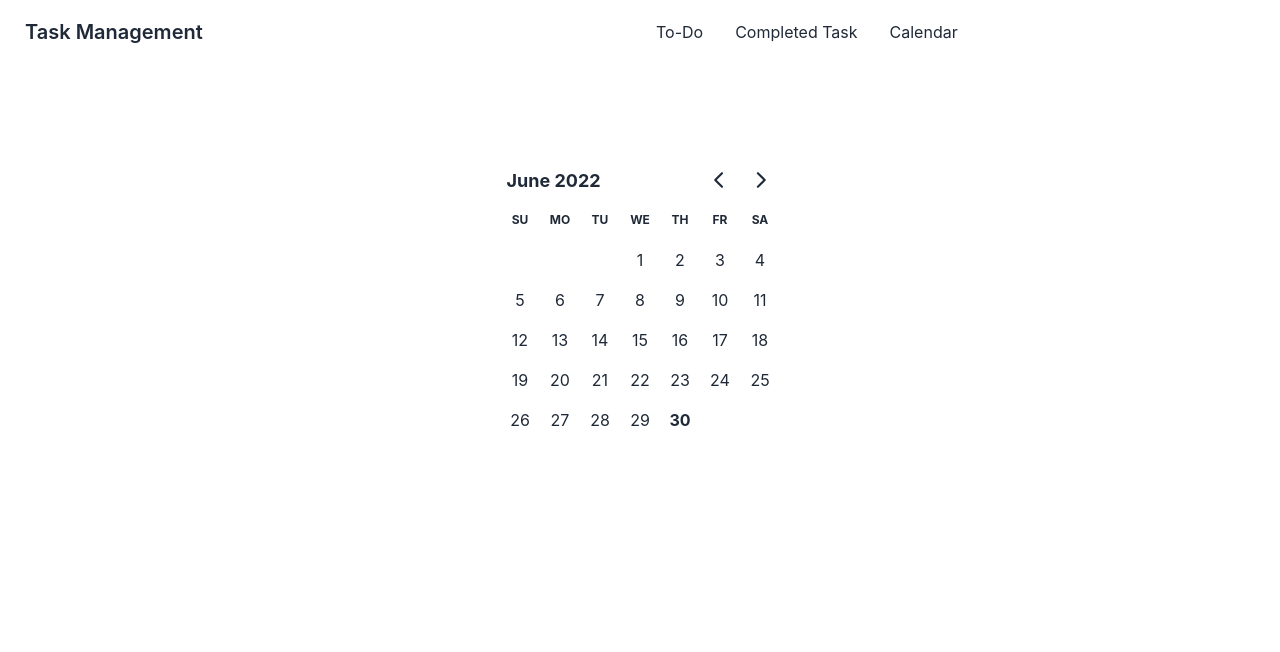
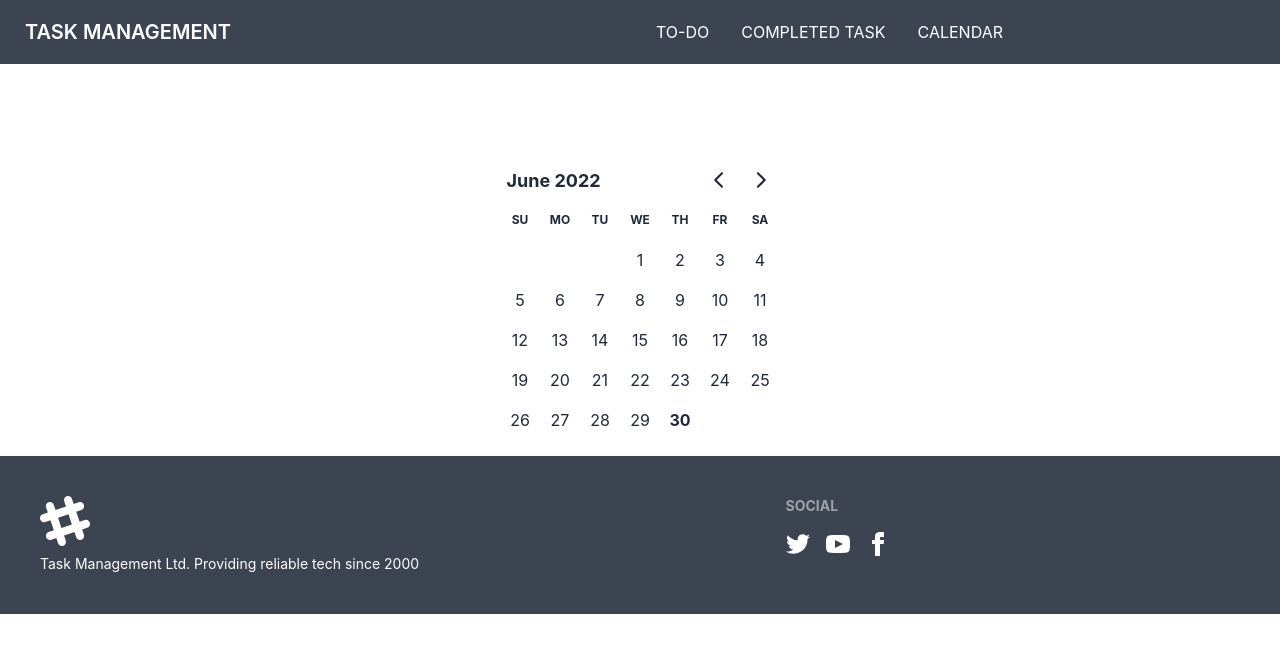
Before and after one commit to 52atiq/task-managemt-client, a React (Create React App) app: page /calendar in a window 1280 px wide. Shown: the top 652 px of the page. Built offline with nearby package versions, Linux system fonts and the light colour scheme.

Commit message:
footer added

```diff
--- a/src/App.js
+++ b/src/App.js
@@ -5,6 +5,7 @@
 import Home from './pages/Home/Home';
 import UpdateTask from './pages/UpdateTask/UpdateTask';
 import Calendar from './components/Calendar/Calendar';
+import Footer from './components/Footer/Footer';
 function App() {
   return (
     <div>
@@ -15,6 +16,7 @@
         <Route path='/update/:id' element={<UpdateTask></UpdateTask>}></Route>
         <Route path='calendar' element={<Calendar></Calendar>}></Route>
       </Routes>
+      <Footer> </Footer>
       <ToastContainer />
     </div>
   );
--- /dev/null
+++ b/src/components/Footer/Footer.js
@@ -0,0 +1,24 @@
+import React from 'react';
+
+const Footer = () => {
+
+    return (
+        <footer class="footer p-10 bg-neutral text-neutral-content">
+  <div>
+    <svg width="50" height="50" viewBox="0 0 24 24" xmlns="http://www.w3.org/2000/svg" fill-rule="evenodd" clip-rule="evenodd" class="fill-current"><path d="M22.672 15.226l-2.432.811.841 2.515c.33 1.019-.209 2.127-1.23 2.456-1.15.325-2.148-.321-2.463-1.226l-.84-2.518-5.013 1.677.84 2.517c.391 1.203-.434 2.542-1.831 2.542-.88 0-1.601-.564-1.86-1.314l-.842-2.516-2.431.809c-1.135.328-2.145-.317-2.463-1.229-.329-1.018.211-2.127 1.231-2.456l2.432-.809-1.621-4.823-2.432.808c-1.355.384-2.558-.59-2.558-1.839 0-.817.509-1.582 1.327-1.846l2.433-.809-.842-2.515c-.33-1.02.211-2.129 1.232-2.458 1.02-.329 2.13.209 2.461 1.229l.842 2.515 5.011-1.677-.839-2.517c-.403-1.238.484-2.553 1.843-2.553.819 0 1.585.509 1.85 1.326l.841 2.517 2.431-.81c1.02-.33 2.131.211 2.461 1.229.332 1.018-.21 2.126-1.23 2.456l-2.433.809 1.622 4.823 2.433-.809c1.242-.401 2.557.484 2.557 1.838 0 .819-.51 1.583-1.328 1.847m-8.992-6.428l-5.01 1.675 1.619 4.828 5.011-1.674-1.62-4.829z"></path></svg>
+    {/* <p>ACME Industries Ltd.<br> Providing reliable tech since 1992</p> */}
+    <p>Task Management Ltd. Providing reliable tech since 2000</p>
+  </div>
+  <div>
+    <span class="footer-title">Social</span>
+    <div class="grid grid-flow-col gap-4">
+      <a><svg xmlns="http://www.w3.org/2000/svg" width="24" height="24" viewBox="0 0 24 24" class="fill-current"><path d="M24 4.557c-.883.392-1.832.656-2.828.775 1.017-.609 1.798-1.574 2.165-2.724-.951.564-2.005.974-3.127 1.195-.897-.957-2.178-1.555-3.594-1.555-3.179 0-5.515 2.966-4.797 6.045-4.091-.205-7.719-2.165-10.148-5.144-1.29 2.213-.669 5.108 1.523 6.574-.806-.026-1.566-.247-2.229-.616-.054 2.281 1.581 4.415 3.949 4.89-.693.188-1.452.232-2.224.084.626 1.956 2.444 3.379 4.6 3.419-2.07 1.623-4.678 2.348-7.29 2.04 2.179 1.397 4.768 2.212 7.548 2.212 9.142 0 14.307-7.721 13.995-14.646.962-.695 1.797-1.562 2.457-2.549z"></path></svg></a>
+      <a><svg xmlns="http://www.w3.org/2000/svg" width="24" height="24" viewBox="0 0 24 24" class="fill-current"><path d="M19.615 3.184c-3.604-.246-11.631-.245-15.23 0-3.897.266-4.356 2.62-4.385 8.816.029 6.185.484 8.549 4.385 8.816 3.6.245 11.626.246 15.23 0 3.897-.266 4.356-2.62 4.385-8.816-.029-6.185-.484-8.549-4.385-8.816zm-10.615 12.816v-8l8 3.993-8 4.007z"></path></svg></a>
+      <a><svg xmlns="http://www.w3.org/2000/svg" width="24" height="24" viewBox="0 0 24 24" class="fill-current"><path d="M9 8h-3v4h3v12h5v-12h3.642l.358-4h-4v-1.667c0-.955.192-1.333 1.115-1.333h2.885v-5h-3.808c-3.596 0-5.192 1.583-5.192 4.615v3.385z"></path></svg></a>
+    </div>
+  </div>
+</footer>
+    );
+};
+
+export default Footer;
--- a/src/components/Navbar/Navbar.js
+++ b/src/components/Navbar/Navbar.js
@@ -8,20 +8,21 @@
     <li> <Link to='/calendar'>Calendar </Link> </li>
   </>
     return (
-        <div class="navbar bg-base-100">
+        <div class="navbar  bg-neutral">
+        {/* <div class="navbar bg-base-100 bg-neutral"> */}
         <div class="navbar-start">
           <div class="dropdown">
             <label tabindex="0" class="btn btn-ghost lg:hidden">
               <svg xmlns="http://www.w3.org/2000/svg" class="h-5 w-5" fill="none" viewBox="0 0 24 24" stroke="currentColor"><path stroke-linecap="round" stroke-linejoin="round" stroke-width="2" d="M4 6h16M4 12h8m-8 6h16" /></svg>
             </label>
-            <ul tabindex="0" class="menu menu-compact dropdown-content mt-3 p-2 shadow bg-base-100 rounded-box w-52">
+            <ul tabindex="0" class="menu menu-compact dropdown-content mt-3 p-2 shadow bg-neutral text-white rounded w-42">
               {menuItems}
             </ul>
           </div>
-          <Link to='/' class="btn btn-ghost normal-case text-xl">Task Management</Link>
+          <Link to='/' class="btn btn-ghost  text-xl text-white uppercase ">Task Management</Link>
         </div>
-        <div class="navbar-center hidden lg:flex">
-          <ul class="menu menu-horizontal p-0">
+        <div class="navbar-right hidden lg:flex bg-neutral">
+          <ul class="menu menu-horizontal text-white uppercase p-0">
             {menuItems}
           </ul>
         </div>
--- a/src/pages/AddTask/AddTask.js
+++ b/src/pages/AddTask/AddTask.js
@@ -12,7 +12,7 @@
         const task = {name};
 
      //send data to the server
-     fetch('http://localhost:8000/task', {
+     fetch('https://thawing-island-05654.herokuapp.com/task', {
         method:"POST",
         headers:{'content-type':'application/json'},
         body:JSON.stringify(task)
--- a/src/pages/Home/Home.js
+++ b/src/pages/Home/Home.js
@@ -9,7 +9,7 @@
     const [tasks, setTasks] = useState([]);
 
     useEffect( () => {
-        fetch('http://localhost:8000/task')
+        fetch('https://thawing-island-05654.herokuapp.com/task')
         .then(res => res.json())
         .then(data => setTasks(data));
     }, [])
@@ -18,7 +18,7 @@
     const proceed =window.confirm ('Are you sure you want to delete?');
     if(proceed){
         console.log('deleting task with id', id);
-        const url = `http://localhost:8000/task/${id}`;
+        const url = `https://thawing-island-05654.herokuapp.com/task/${id}`;
         fetch(url, {
             method: 'DELETE'
         })
--- a/src/pages/Task/Task.js
+++ b/src/pages/Task/Task.js
@@ -7,7 +7,7 @@
 //     const [tasks, setTasks] = useState([]);
 
 //     useEffect( () => {
-//         fetch('http://localhost:8000/task')
+//         fetch('https://thawing-island-05654.herokuapp.com/task')
 //         .then(res => res.json())
 //         .then(data => setTasks(data));
 //     }, [])
--- a/src/pages/UpdateTask/UpdateTask.js
+++ b/src/pages/UpdateTask/UpdateTask.js
@@ -6,7 +6,7 @@
     const {id} = useParams();
     const [task, setTask] = useState({})
     useEffect( () => {
-        const url = `http://localhost:8000/task/${id}`
+        const url = `https://thawing-island-05654.herokuapp.com/task/${id}`
         fetch(url)
         .then(res => res.json())
         .then(data => setTask(data))
@@ -20,7 +20,7 @@
         const UpdatedTask = {name};
 
      //send data to the server
-     const url = `http://localhost:8000/task/${id}`
+     const url = `https://thawing-island-05654.herokuapp.com/task/${id}`
      fetch(url, {
         method:"PUT",
         headers:{'content-type':'application/json'},
```
